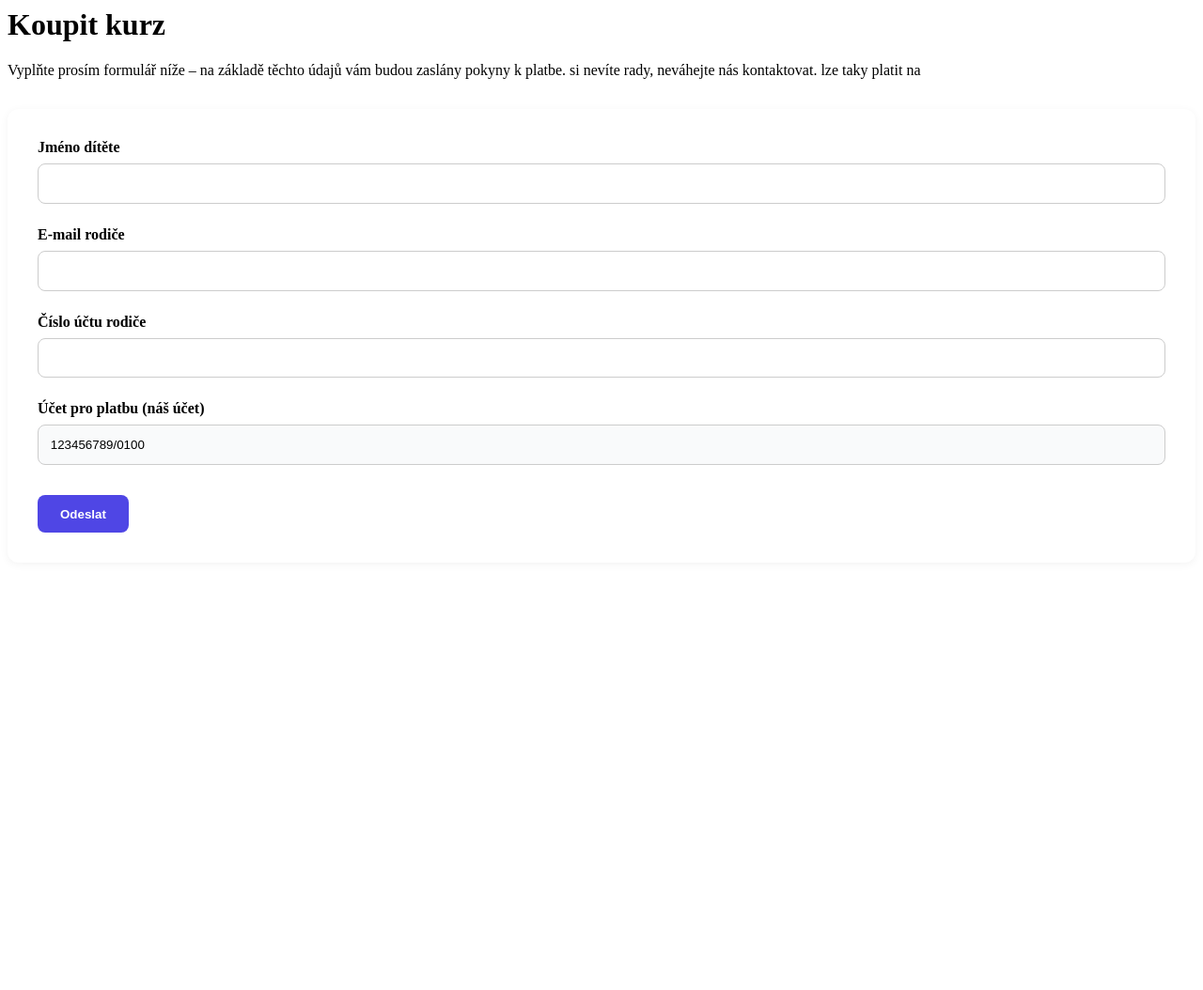
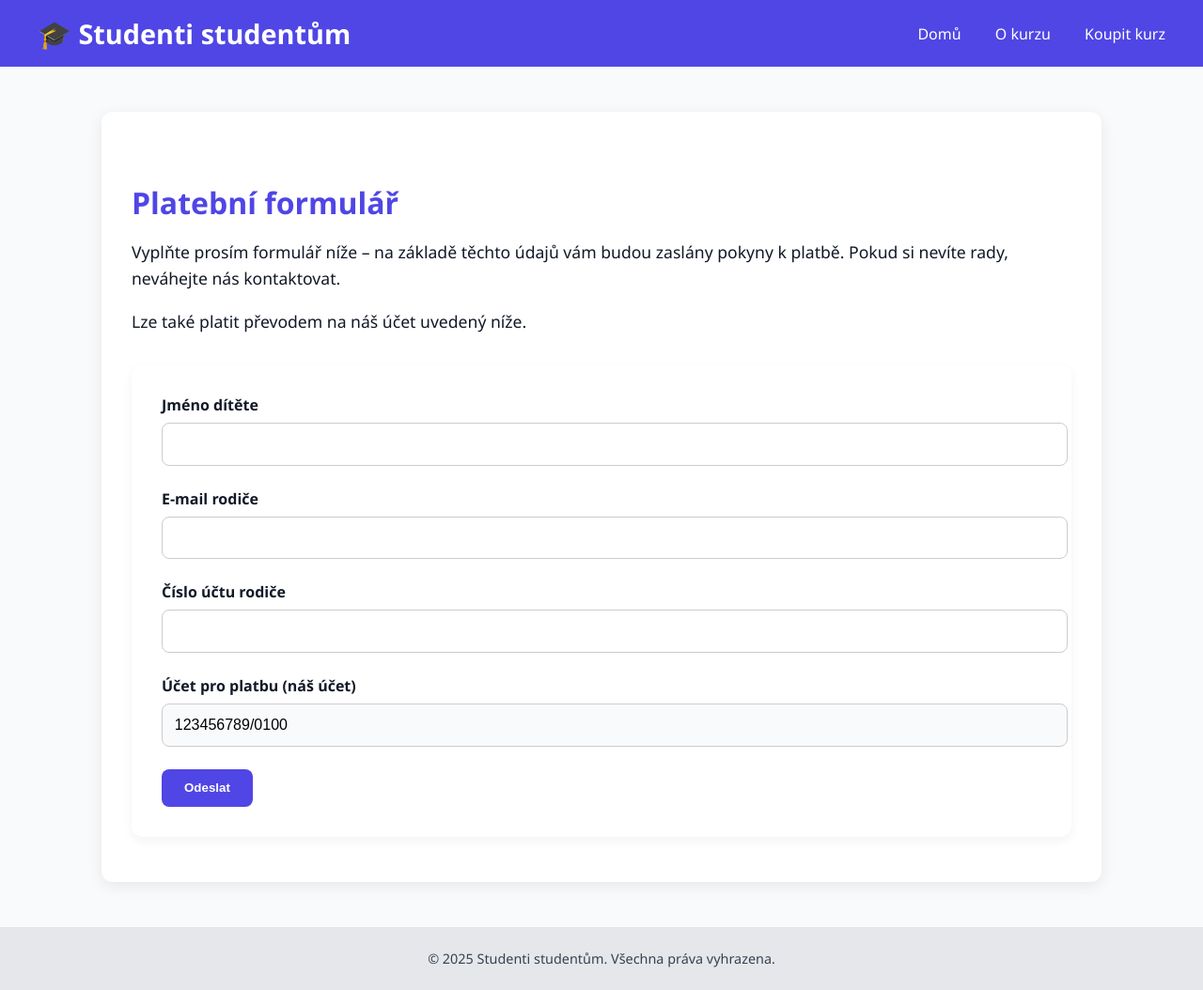
Before and after one commit to tomashanzal/website-DU, a Flask app: page /payment in a window 1280 px wide. Shown: the whole page at 94% size. Before the commit the page ends 567 px from the top, so only its background shows below. Run offline with Flask 3, Linux system fonts and the light colour scheme.

Commit message:
html update + oddelení html a css

```diff
--- a/app/static/styles.css
+++ b/app/static/styles.css
@@ -1,5 +1,6 @@
 body {
   margin: 0;
+  padding: 0;
   font-family: 'Segoe UI', Tahoma, Geneva, Verdana, sans-serif;
   background-color: #f8fafc;
   color: #111827;
@@ -42,11 +43,11 @@ nav a:hover {
   align-items: center;
   padding: 4rem 2rem;
   background: #eef2ff;
+  gap: 2rem;
 }
 
 .hero-content {
   max-width: 500px;
-  margin-right: 2rem;
 }
 
 .hero h1 {
@@ -59,74 +60,37 @@ nav a:hover {
   margin-bottom: 2rem;
 }
 
-.hero-buttons {
-  display: flex;
-  gap: 1rem;
-}
-
-.btn {
-  background-color: #4f46e5;
-  color: white;
-  padding: 0.8rem 1.6rem;
-  border: none;
-  border-radius: 8px;
-  font-weight: bold;
-  text-decoration: none;
-  transition: background-color 0.3s ease;
-}
-
-.btn:hover {
-  background-color: #3730a3;
-}
-
-.btn-secondary {
-  background-color: white;
-  color: #4f46e5;
-  border: 2px solid #4f46e5;
-}
-
-.btn-secondary:hover {
-  background-color: #e0e7ff;
-}
-
 .hero-image {
   max-width: 400px;
   width: 100%;
   border-radius: 12px;
-  margin-top: 2rem;
+  box-shadow: 0 4px 12px rgba(0, 0, 0, 0.1);
 }
 
 .features {
-  display: flex;
-  flex-direction: column;
-  padding: 4rem 2rem;
+  padding: 3rem 2rem;
   background: white;
   max-width: 1000px;
-  margin: 0 auto;
-}
-
-.feature {
-  margin-bottom: 2rem;
+  margin: 3rem auto;
+  box-shadow: 0 4px 16px rgba(0, 0, 0, 0.08);
+  border-radius: 12px;
 }
 
 .feature h2 {
+  font-size: 2rem;
+  margin-bottom: 1rem;
   color: #4f46e5;
 }
 
-.testimonial {
-  background-color: #f1f5f9;
-  padding: 3rem 2rem;
-  text-align: center;
-  font-style: italic;
+body.white-bg,
+.white-bg {
+  background-color: #ffffff;
 }
 
-.testimonial blockquote {
-  font-size: 1.4rem;
-}
-
-.testimonial .author {
-  margin-top: 1rem;
-  font-weight: bold;
+.feature p {
+  font-size: 1.1rem;
+  margin-bottom: 1rem;
+  line-height: 1.6;
 }
 
 footer {
@@ -136,3 +100,56 @@ footer {
   font-size: 0.9rem;
   color: #374151;
 }
+.highlight-section {
+  background-color: #eef2ff; /* jemná světle fialová */
+  border-radius: 16px;
+  box-shadow: 0 4px 12px rgba(0, 0, 0, 0.05);
+  padding: 3rem 2rem;
+  margin: 3rem auto;
+  max-width: 1000px;
+}
+
+.payment-form {
+  background: #ffffff;
+  padding: 2rem;
+  border-radius: 12px;
+  box-shadow: 0 4px 12px rgba(0, 0, 0, 0.05);
+  margin-top: 2rem;
+}
+
+.form-group {
+  margin-bottom: 1.5rem;
+}
+
+.form-group label {
+  display: block;
+  font-weight: bold;
+  margin-bottom: 0.5rem;
+}
+
+.form-group input {
+  width: 100%;
+  padding: 0.8rem;
+  border-radius: 8px;
+  border: 1px solid #ccc;
+  font-size: 1rem;
+}
+
+.form-group input[readonly] {
+  background-color: #f9fafb;
+}
+
+.btn {
+  background-color: #4f46e5;
+  color: white;
+  padding: 0.8rem 1.5rem;
+  font-weight: bold;
+  border: none;
+  border-radius: 8px;
+  cursor: pointer;
+  transition: background-color 0.3s;
+}
+
+.btn:hover {
+  background-color: #3730a3;
+}
--- a/app/templates/about.html
+++ b/app/templates/about.html
@@ -5,7 +5,7 @@
   <meta charset="UTF-8" />
   <meta name="viewport" content="width=device-width, initial-scale=1.0" />
   <title>O projektu – Studenti studentům</title>
-  <link rel="stylesheet" href="{{ url_for('static', filename='style.css') }}">
+  <link rel="stylesheet" href="{{ url_for('static', filename='styles.css') }}">
   <style>
     body {
       font-family: 'Segoe UI', Tahoma, Geneva, Verdana, sans-serif;
--- a/app/templates/payment.html
+++ b/app/templates/payment.html
@@ -1,33 +1,58 @@
-<div class="section">
-  <h1>Koupit kurz</h1>
-  <p>
-    Vyplňte prosím formulář níže – na základě těchto údajů vám budou zaslány pokyny k platbe. si nevíte rady, neváhejte nás kontaktovat.
-    lze taky platit na
-  </p>
+<!DOCTYPE html>
+<html lang="cs">
+<head>
+  <meta charset="UTF-8" />
+  <meta name="viewport" content="width=device-width, initial-scale=1.0" />
+  <title>Studenti studentům – Platba</title>
+  <link rel="stylesheet" href="{{ url_for('static', filename='styles.css') }}">
+</head>
+<body>
 
-  <form action="/submit" method="POST" style="margin-top: 2rem; background: #ffffff; padding: 2rem; border-radius: 12px; box-shadow: 0 2px 10px rgba(0,0,0,0.05);">
-    <div style="margin-bottom: 1.5rem;">
-      <label for="childName" style="display: block; font-weight: bold; margin-bottom: 0.5rem;">Jméno dítěte</label>
-      <input type="text" id="childName" name="childName" required style="width: 100%; padding: 0.8rem; border-radius: 8px; border: 1px solid #ccc;">
+  <header>
+    <div class="header-inner">
+      <div class="logo">🎓 Studenti studentům</div>
+      <nav>
+        <a href="{{ url_for('main.home') }}">Domů</a>
+        <a href="{{ url_for('main.about') }}">O kurzu</a>
+        <a href="{{ url_for('main.payment') }}">Koupit kurz</a>
+      </nav>
+    </div>
+  </header>
+
+  <section class="features">
+    <div class="feature">
+      <h2>Platební formulář</h2>
+      <p>Vyplňte prosím formulář níže – na základě těchto údajů vám budou zaslány pokyny k platbě. Pokud si nevíte rady, neváhejte nás kontaktovat.</p>
+      <p>Lze také platit převodem na náš účet uvedený níže.</p>
+
+      <form action="/submit" method="POST" class="payment-form">
+        <div class="form-group">
+          <label for="childName">Jméno dítěte</label>
+          <input type="text" id="childName" name="childName" required>
         </div>
 
-    <div style="margin-bottom: 1.5rem;">
-      <label for="parentEmail" style="display: block; font-weight: bold; margin-bottom: 0.5rem;">E-mail rodiče</label>
-      <input type="email" id="parentEmail" name="parentEmail" required style="width: 100%; padding: 0.8rem; border-radius: 8px; border: 1px solid #ccc;">
+        <div class="form-group">
+          <label for="parentEmail">E-mail rodiče</label>
+          <input type="email" id="parentEmail" name="parentEmail" required>
         </div>
 
-    <div style="margin-bottom: 1.5rem;">
-      <label for="parentAccount" style="display: block; font-weight: bold; margin-bottom: 0.5rem;">Číslo účtu rodiče</label>
-      <input type="text" id="parentAccount" name="parentAccount" required style="width: 100%; padding: 0.8rem; border-radius: 8px; border: 1px solid #ccc;">
+        <div class="form-group">
+          <label for="parentAccount">Číslo účtu rodiče</label>
+          <input type="text" id="parentAccount" name="parentAccount" required>
         </div>
 
-    <div style="margin-bottom: 2rem;">
-      <label for="targetAccount" style="display: block; font-weight: bold; margin-bottom: 0.5rem;">Účet pro platbu (náš účet)</label>
-      <input type="text" id="targetAccount" name="targetAccount" value="123456789/0100" readonly style="width: 100%; padding: 0.8rem; border-radius: 8px; border: 1px solid #ccc; background-color: #f9fafb;">
+        <div class="form-group">
+          <label for="targetAccount">Účet pro platbu (náš účet)</label>
+          <input type="text" id="targetAccount" name="targetAccount" value="123456789/0100" readonly>
         </div>
 
-    <button type="submit" style="background-color: #4f46e5; color: white; padding: 0.8rem 1.5rem; font-weight: bold; border: none; border-radius: 8px; cursor: pointer; transition: background-color 0.3s;">
-      Odeslat
-    </button>
+        <button type="submit" class="btn">Odeslat</button>
       </form>
     </div>
+  </section>
+
+  <footer>
+    &copy; 2025 Studenti studentům. Všechna práva vyhrazena.
+  </footer>
+</body>
+</html>
--- a/app/templates/qr_result.html
+++ b/app/templates/qr_result.html
@@ -4,7 +4,7 @@
   <meta charset="UTF-8" />
   <meta name="viewport" content="width=device-width, initial-scale=1.0" />
   <title>Studenti studentům – Platba</title>
-  <link rel="stylesheet" href="{{ url_for('static', filename='style.css') }}">
+  <link rel="stylesheet" href="{{ url_for('static', filename='styles.css') }}">
   <style>
     body {
       font-family: 'Segoe UI', Tahoma, Geneva, Verdana, sans-serif;
```
Also changed, not shown: app/templates/home.html (+14 -107 lines), 1 other file. Lines whose indentation alone changed are shown as unchanged.
